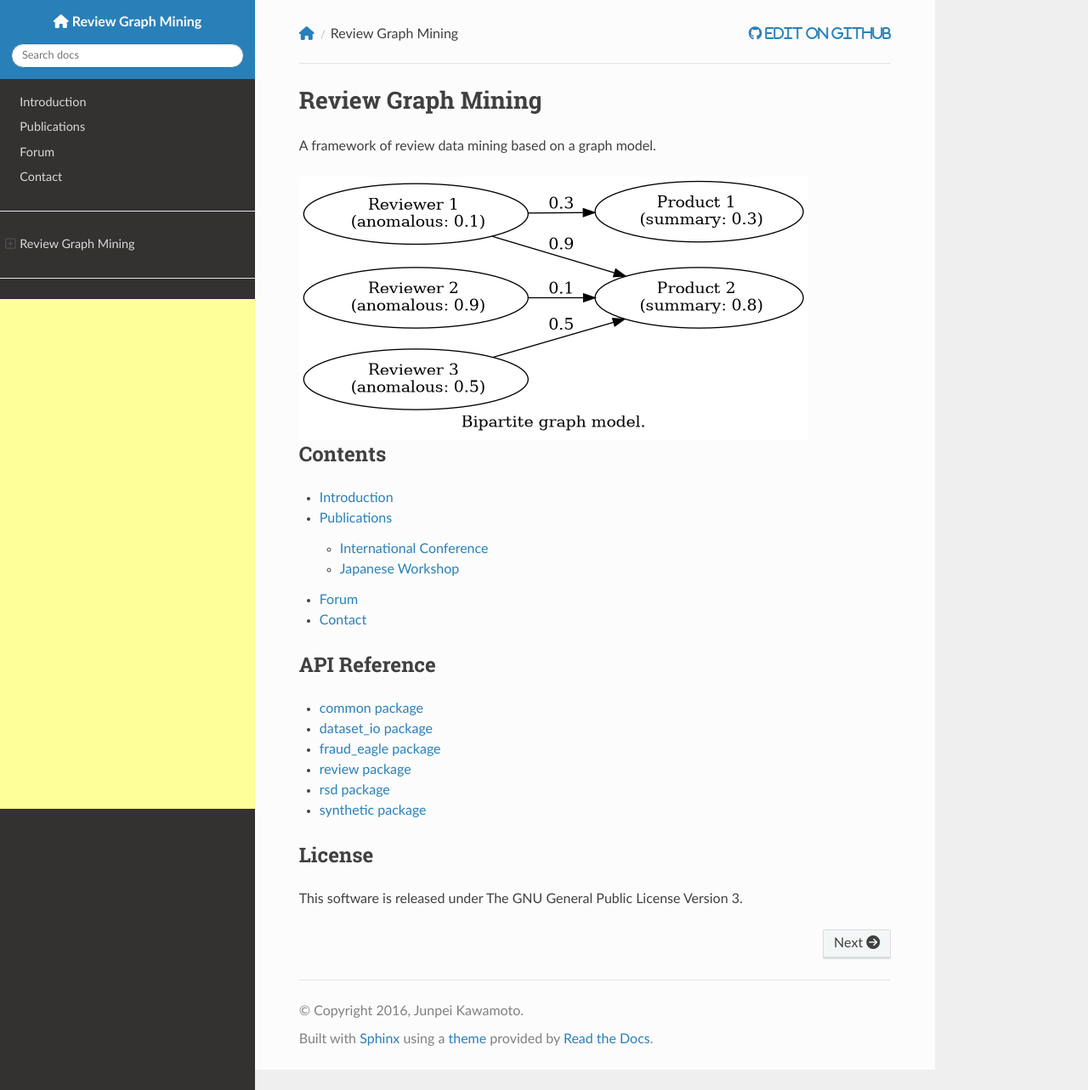
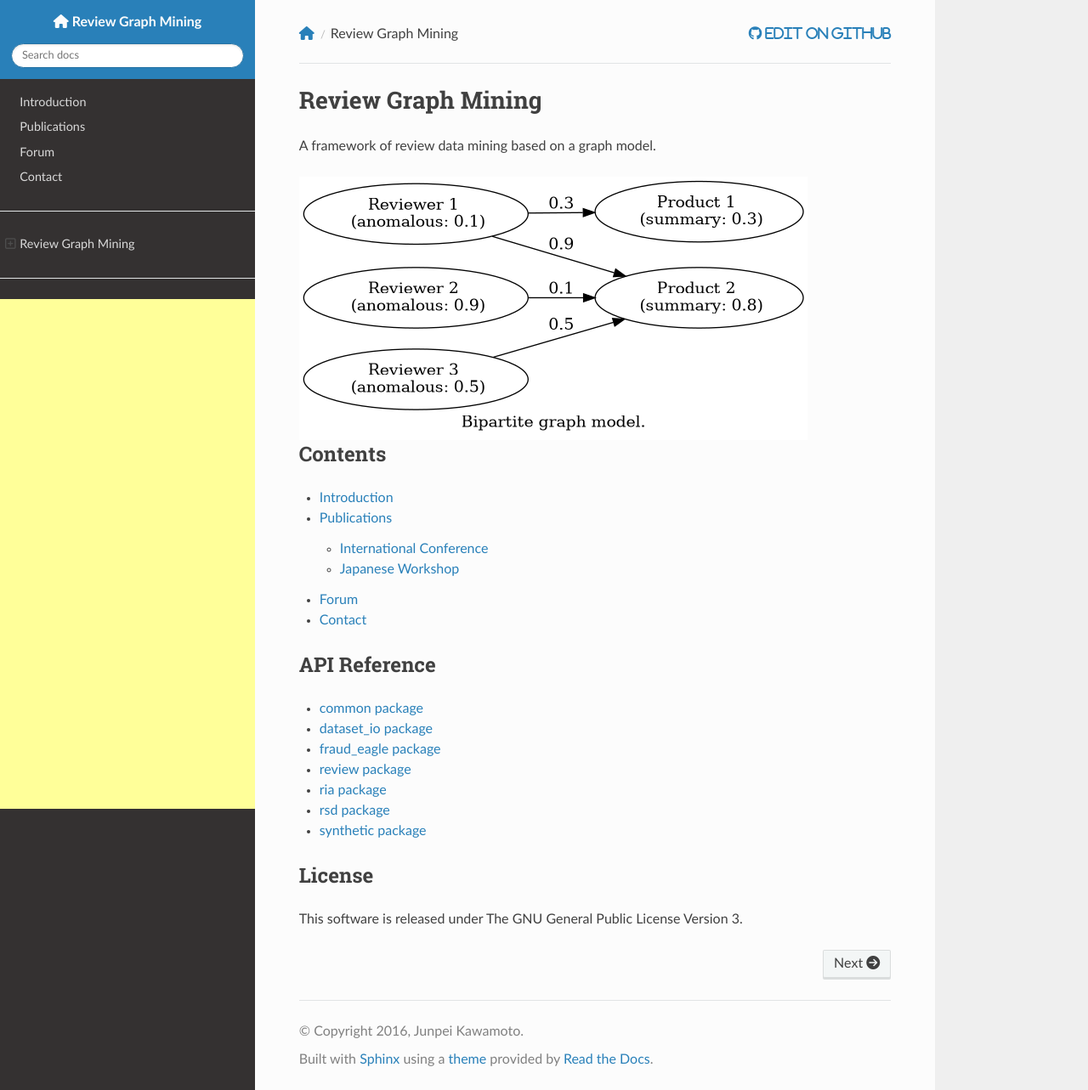
Before and after one commit to rgmining/rgmining.github.io, a Sphinx documentation site: the page built from source/index.rst, in a window 1280 px wide and 1283 px high. Shown: the whole window at 85% size. Built offline with Sphinx 7.4.7 and the Read the Docs theme 2.0.0, drawn with Linux system fonts in a browser that asks for light colours; nearby versions of some CDN libraries.

Commit message:
Add a link to RIA package.

```diff
--- a/source/index.rst
+++ b/source/index.rst
@@ -40,6 +40,7 @@ API Reference
 * `dataset_io package </dataset-io>`_
 * `fraud_eagle package </fraud-eagle>`_
 * `review package </review>`_
+* `ria package </ria>`_
 * `rsd package </rsd>`_
 * `synthetic package </synthetic>`_
 
```
